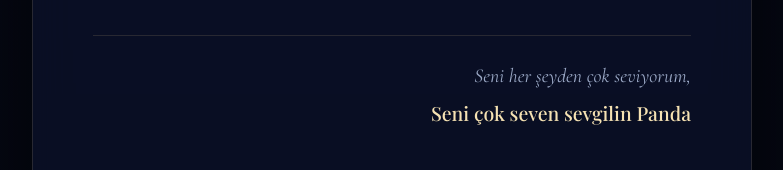
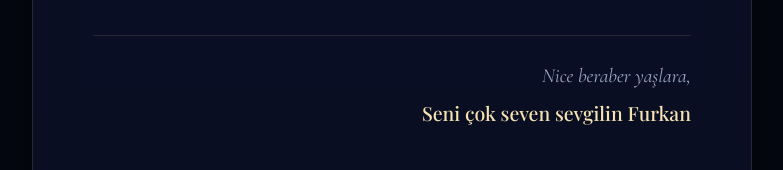
Before and after one commit to Frknakay/iyikidogdunmelike, a plain HTML site: page index.html in a window 1280 px wide. Shown: the part 2983-3153 px from the top of the page, without its empty margins (248-1031 px from the left). Drawn offline with nearby package versions, Linux system fonts and the light colour scheme; a web font is replaced by a local one.

Commit message:
index.html

```diff
--- a/index.html
+++ b/index.html
@@ -1382,8 +1382,8 @@
         "Seninle geçirdiğim her an benim için apayrı bir kıymet taşıyor, gözlerinin içine her baktığımda doğru yerde olduğumu tekrar tekrar her defa anlıyorum. Hayatın tüm yorgunluğu senin o sıcacık varlığında eriyip gidiyor, yanında kendimi dünyanın en güçlü adamı  aynı zamanda en huzurlu insanı gibi hissediyorum. Bazen kelimeler boğazımda düğümleniyor çünkü sana olan sevgimi anlatmaya hiçbir cümle yetmiyor. Sadece elini tutup ömrümün sonuna kadar o yolda seninle yürümek istiyorum.",
         "Buraya daha neler yazsam içimdeki bu duyguları sana tam olarak ifade edemem. Doğum gününde bir kez daha hatırlıyorum ki iyi ki doğmuşsun da hayatıma girmişsin.Ben de seninle yeniden doğmuşum. Nasibim, güzel gözlüm, mavişim doğum gününü unutmadım, hediyelerini de hatırlatmana hiç gerek yok :D Tüm kalbim ve dualarım hep seninle. Umarım yeni yaşın sana sonsuz mutluluklar getirir, hayatında istediğin her şey gerçekleşir ve birlikte çok güzel günler yaşarız. Seni çok ama çok seviyorum iyi ki hayatımdasın, iyi ki doğmuşsun, nice beraber yaşlara.",
       ],
-      letterSignOff: "Seni her şeyden çok seviyorum,",
-      letterSender: "Seni çok seven sevgilin Panda" // İstersen buraya kendi adını (ör. "Furkan") yazabilirsin
+      letterSignOff: " Nice beraber yaşlara,",
+      letterSender: "Seni çok seven sevgilin Furkan" // İstersen buraya kendi adını (ör. "Furkan") yazabilirsin
     };
 
     /* ==========================================================================
```
